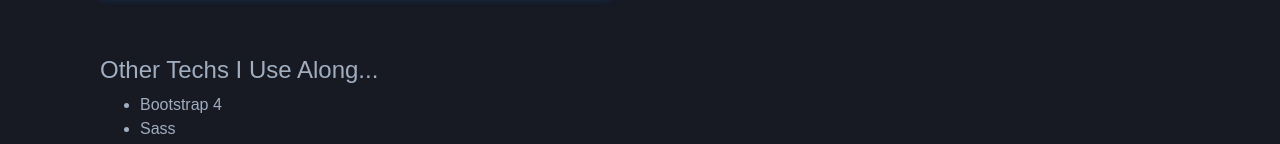
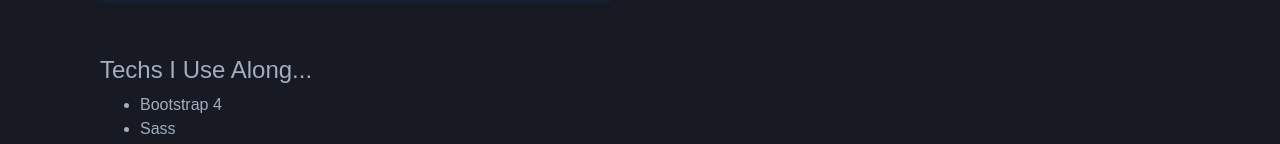
Before and after one commit to boluwatifeajayi/boluajayi, a plain HTML site: page index.html in a window 1280 px wide. Shown: the part 1526-1670 px from the top of the page. Drawn offline with nearby package versions, Linux system fonts and the light colour scheme.

Commit message:
Update index.html

```diff
--- a/index.html
+++ b/index.html
@@ -118,7 +118,7 @@
                             <h5 style="font-size: 19px;">Node.js</h5><span class="barr"><span class="node"></span></span>
                         </li>
                     </div>
-                    <h4>Other Techs I Use Along...</h4>
+                    <h4>Techs I Use Along...</h4>
                     <ul>
 
                         <li>Bootstrap 4</li>
```
